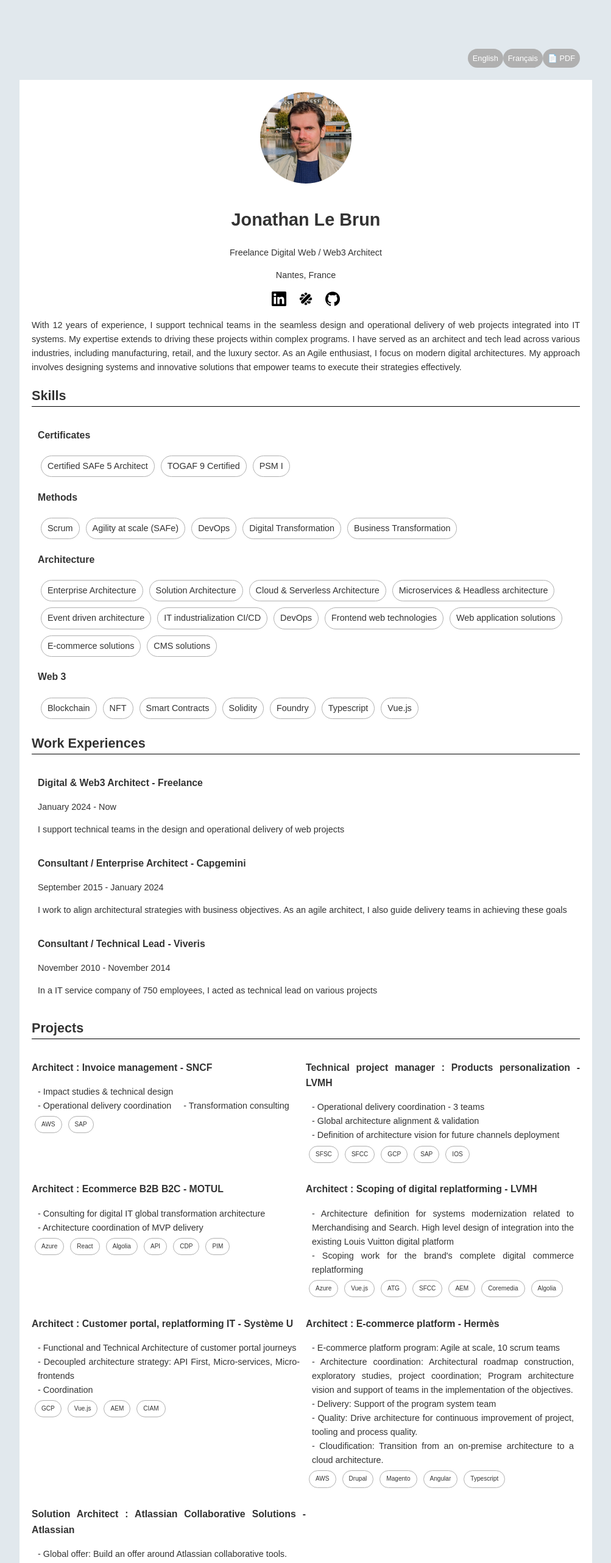
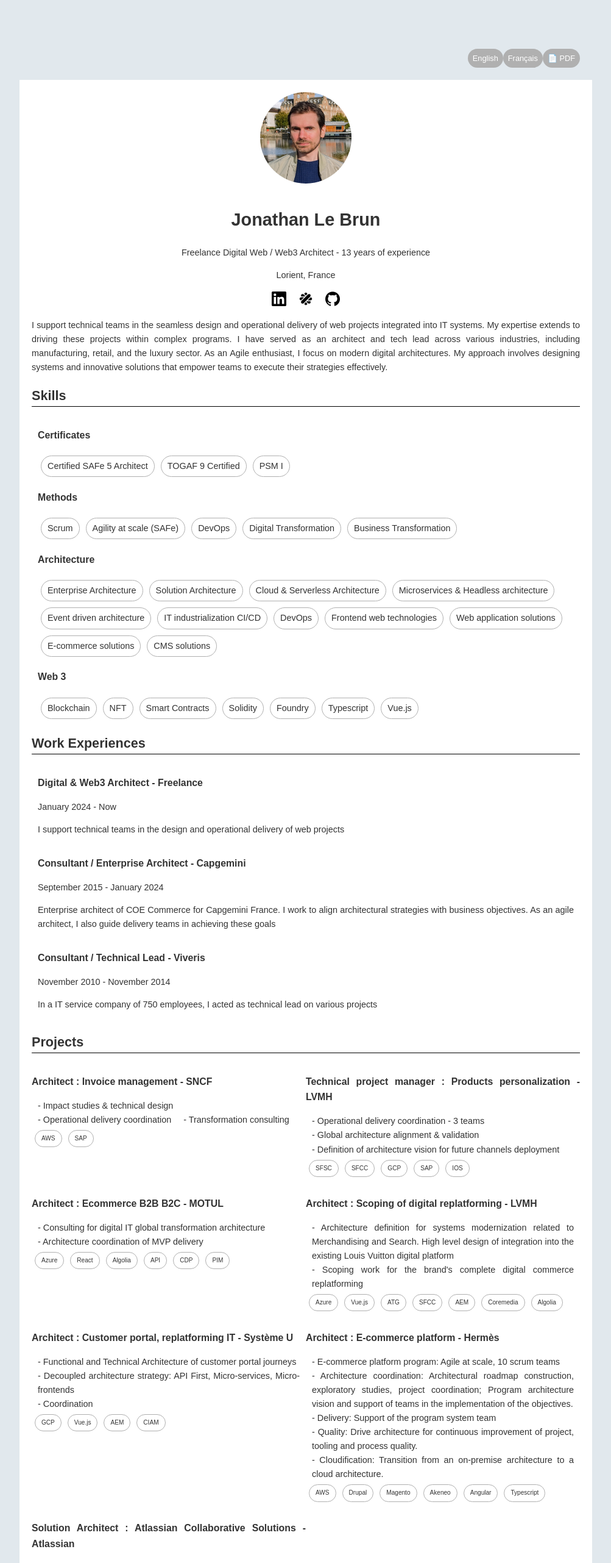
Before and after one commit to icyfry/icyfry-website, a Vue app: page /me in a window 1280 px wide. Shown: the top 2563 px of the page at 61% size, without its empty margins (138-1141 px from the left). Built offline with nearby package versions, Linux system fonts and the light colour scheme; a web font is replaced by a local one.

Commit message:
add details on resume

```diff
--- a/src/components/MyResume.vue
+++ b/src/components/MyResume.vue
@@ -116,7 +116,7 @@
     const { t, te, locale } = useI18n();
 
     const changeLanguage = (language: string) => {
-      locale.value = language // Changez la langue ici
+      locale.value = language
       console.log('Language changed to', language)
     }
 
@@ -133,7 +133,7 @@
       name: 'Jonathan Le Brun',
       title: t('resume.personalInfo.title'),
       contact: {
-        localisation: 'Nantes, France',
+        localisation: 'Lorient, France',
       },
       social: {
         linkedin: 'https://www.linkedin.com/in/jonathan-le-brun/',
@@ -195,14 +195,12 @@
           if (!te(`resume.projects.${i}.skills.${j}`)) break;
           skillsArray.push(t(`resume.projects.${i}.skills.${j}`));
         }
-
         const highlightsCount = 100;
         const highlightsArray = [];
         for (let j = 0; j < highlightsCount; j++) {
           if (!te(`resume.projects.${i}.highlights.${j}`)) break;
           highlightsArray.push(t(`resume.projects.${i}.highlights.${j}`));
         }
-
         projectsArray.push({
           id: i + 1,
           title: t(`resume.projects.${i}.title`),
@@ -215,10 +213,8 @@
     });
 
     const description = computed(() => {
-
       return t('resume.description')
-    }
-    );
+    });
 
     return {
       changeLanguage,
--- a/src/resume.ts
+++ b/src/resume.ts
@@ -9,9 +9,9 @@
                 languages: 'Languages',
             },
             personalInfo: {
-                title: 'Freelance Digital Web / Web3 Architect',
+                title: 'Freelance Digital Web / Web3 Architect - 13 years of experience',
             },
-            description: 'With 12 years of experience, I support technical teams in the seamless design and operational delivery of web projects integrated into IT systems. My expertise extends to driving these projects within complex programs. I have served as an architect and tech lead across various industries, including manufacturing, retail, and the luxury sector. As an Agile enthusiast, I focus on modern digital architectures. My approach involves designing systems and innovative solutions that empower teams to execute their strategies effectively.',
+            description: 'I support technical teams in the seamless design and operational delivery of web projects integrated into IT systems. My expertise extends to driving these projects within complex programs. I have served as an architect and tech lead across various industries, including manufacturing, retail, and the luxury sector. As an Agile enthusiast, I focus on modern digital architectures. My approach involves designing systems and innovative solutions that empower teams to execute their strategies effectively.',
             experiences: [
                 {
                     id: 1,
@@ -25,7 +25,7 @@
                     position: 'Consultant / Enterprise Architect',
                     company: 'Capgemini',
                     period: 'September 2015 - January 2024',
-                    description: 'I work to align architectural strategies with business objectives. As an agile architect, I also guide delivery teams in achieving these goals'
+                    description: 'Enterprise architect of COE Commerce for Capgemini France. I work to align architectural strategies with business objectives. As an agile architect, I also guide delivery teams in achieving these goals'
                 },
                 {
                     id: 3,
@@ -149,7 +149,7 @@
                     id: 6,
                     title: 'Architect : E-commerce platform',
                     company: 'Hermès',
-                    skills: ['AWS', 'Drupal', 'Magento', 'Angular', 'Typescript'],
+                    skills: ['AWS', 'Drupal', 'Magento', 'Akeneo', 'Angular', 'Typescript'],
                     highlights: [
                         'E-commerce platform program: Agile at scale, 10 scrum teams',
                         'Architecture coordination: Architectural roadmap construction, exploratory studies, project coordination; Program architecture vision and support of teams in the implementation of the objectives.',
@@ -176,7 +176,7 @@
     fr: {
         resume: {
             personalInfo: {
-                title: 'Architecte Web / Web3 Freelance',
+                title: 'Architecte Web / Web3 Freelance - 13 ans d\'expérience',
             },
             titles: {
                 experiences: 'Experiences',
@@ -199,7 +199,7 @@
                     position: 'Consultant / Architecte Enterprise',
                     company: 'Capgemini',
                     period: 'Sept 2015 - Jan 2024',
-                    description: "Alignement de l'architecture avec les objectifs business. En tant qu'architecte d'entreprise, je réalise des analyses et des plans pour aider les entreprises à atteindre leurs objectifs, tandis qu'en tant qu'architecte agile, je guide les équipes de delivery"
+                    description: "Architecte d'entreprise du COE Commerce pour Capgemini France. Alignement de l'architecture avec les objectifs business. En tant qu'architecte d'entreprise, je réalise des analyses et des plans pour aider les entreprises à atteindre leurs objectifs, tandis qu'en tant qu'architecte agile, je guide les équipes de delivery"
                 },
                 {
                     id: 3,
@@ -323,7 +323,7 @@
                     "id": 6,
                     "title": "Architecte : Plateforme E-commerce",
                     "company": "Hermès",
-                    "skills": ["AWS", "Drupal", "Magento", "Angular", "Typescript"],
+                    "skills": ["AWS", "Drupal", "Magento", 'Akeneo', "Angular", "Typescript"],
                     "highlights": [
                         "Programme de plateforme E-commerce : Agile à grande échelle, 10 équipes scrum",
                         "Coordination de l'architecture : Construction de la roadmap architecturale, études exploratoires, coordination de projet; Vision de l'architecture du programme et support des équipes dans la mise en œuvre des objectifs.",
```
